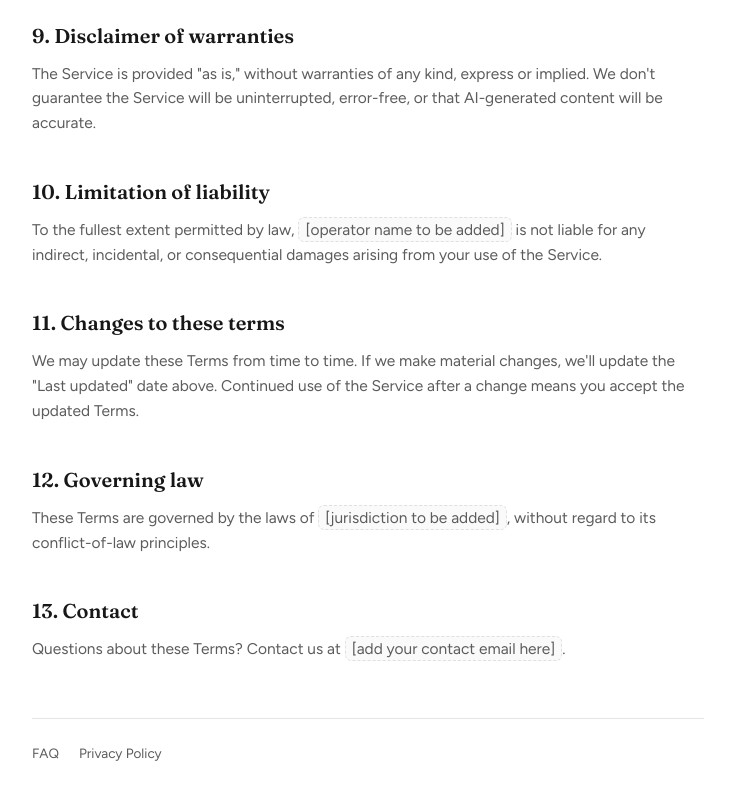
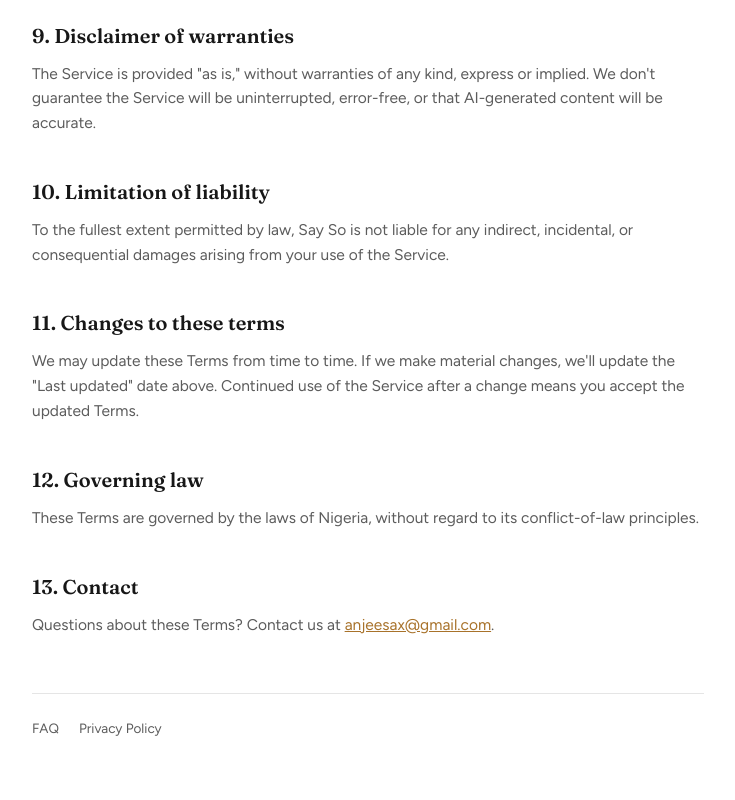
Before and after one commit to AdegbolaAnjolaoluwa/jornal-app, a website: page terms.html in a window 1280 px wide. Shown: the part 1580-2380 px from the top of the page, without its empty margins (272-1007 px from the left). Drawn offline with Linux system fonts and the light colour scheme.

Commit message:
Fill in FAQ/Terms/Privacy contact and legal placeholders
Operator: Say So. Contact: anjeesax@gmail.com. Governing law: Nigeria.
Last-updated dates set. Removes the now-unused .placeholder CSS class
from terms.html/privacy.html since nothing references it anymore.

Co-Authored-By: Claude Sonnet 5 <noreply@anthropic.com>

```diff
--- a/terms.html
+++ b/terms.html
@@ -125,14 +125,6 @@
         margin-bottom: 6px;
       }
 
-      .placeholder {
-        background: var(--surface);
-        border: 1px dashed var(--border);
-        border-radius: 6px;
-        padding: 2px 6px;
-        font-style: normal;
-      }
-
       .page-links {
         display: flex;
         gap: 20px;
@@ -160,13 +152,12 @@
 
     <main>
       <h1>Terms of Service</h1>
-      <p class="updated">Last updated: [add date before publishing]</p>
+      <p class="updated">Last updated: August 3, 2026</p>
 
       <h2>1. Acceptance of terms</h2>
       <p>
-        By creating an account or using Say So ("the Service", operated by
-        <span class="placeholder">[operator name to be added]</span>), you agree to these Terms of Service. If you
-        don't agree, please don't use the Service.
+        By creating an account or using Say So ("the Service", operated by Say So), you agree to these Terms of
+        Service. If you don't agree, please don't use the Service.
       </p>
 
       <h2>2. Description of the service</h2>
@@ -228,9 +219,8 @@
 
       <h2>10. Limitation of liability</h2>
       <p>
-        To the fullest extent permitted by law,
-        <span class="placeholder">[operator name to be added]</span> is not liable for any indirect, incidental, or
-        consequential damages arising from your use of the Service.
+        To the fullest extent permitted by law, Say So is not liable for any indirect, incidental, or consequential
+        damages arising from your use of the Service.
       </p>
 
       <h2>11. Changes to these terms</h2>
@@ -241,14 +231,12 @@
 
       <h2>12. Governing law</h2>
       <p>
-        These Terms are governed by the laws of <span class="placeholder">[jurisdiction to be added]</span>, without
-        regard to its conflict-of-law principles.
+        These Terms are governed by the laws of Nigeria, without regard to its conflict-of-law principles.
       </p>
 
       <h2>13. Contact</h2>
       <p>
-        Questions about these Terms? Contact us at
-        <span class="placeholder">[add your contact email here]</span>.
+        Questions about these Terms? Contact us at <a href="mailto:anjeesax@gmail.com">anjeesax@gmail.com</a>.
       </p>
 
       <div class="page-links">
```
Also changed, not shown: faq.html (+4 -3 lines), privacy.html (+3 -11 lines).
